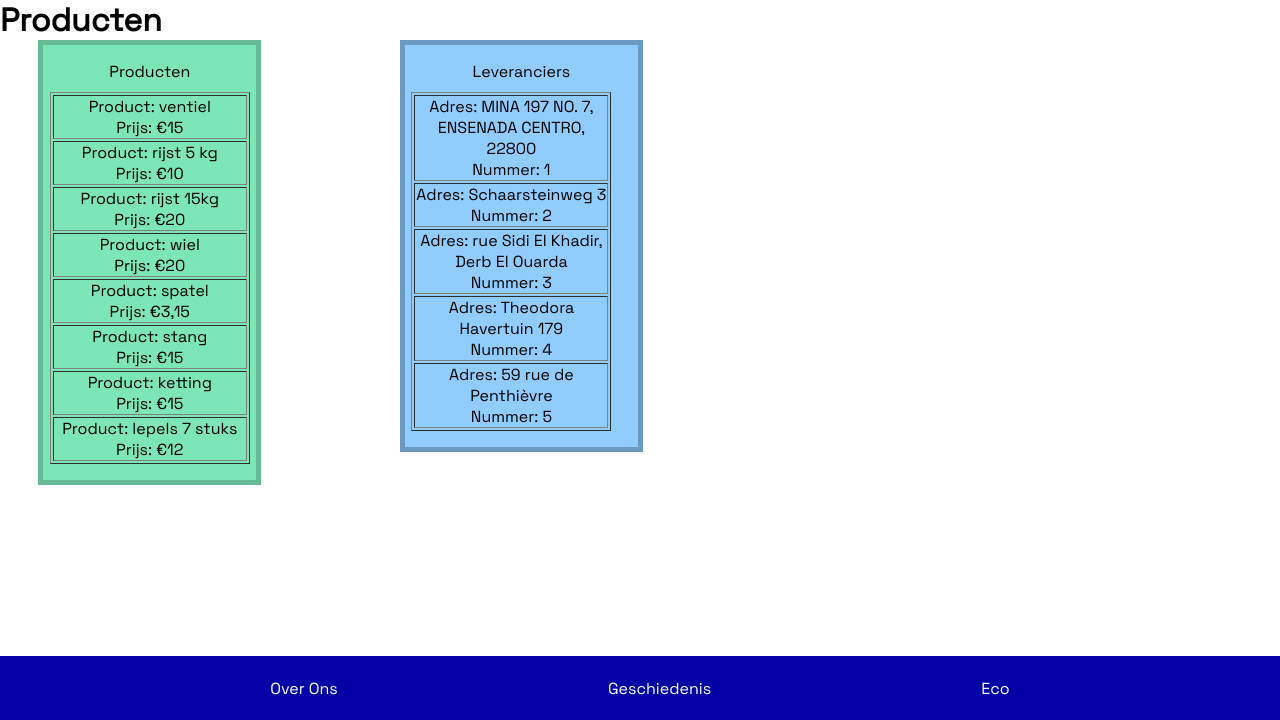
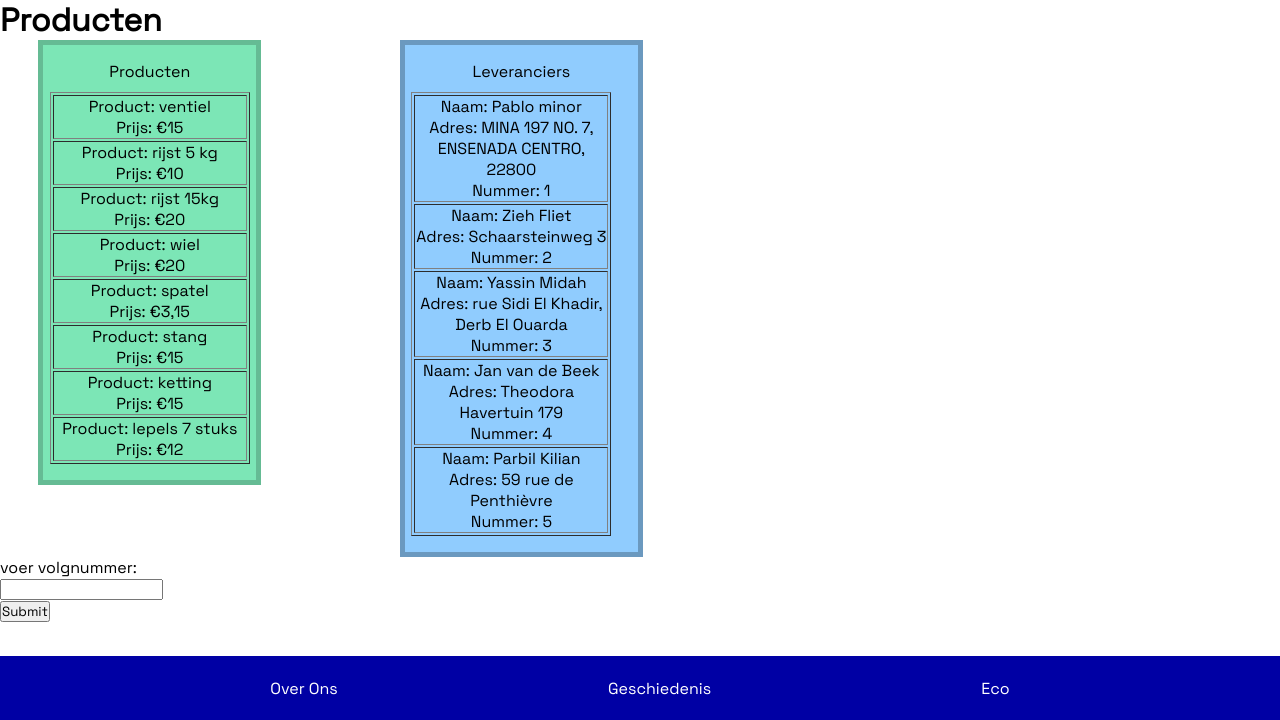
Before and after one commit to NouamanGuendoul/project-3, a PHP site: page /producten/producten.php in a window 1280 px wide. Shown: the part 80-800 px from the top of the page. Run offline with PHP 8.4, Linux system fonts and the light colour scheme; data comes from the database, SQL or seed files in the repository.

Commit message:
filter producten leveranciers

```diff
--- a/webpage/producten/producten.php
+++ b/webpage/producten/producten.php
@@ -56,15 +56,56 @@ include "./connectpdo.php";
 
         foreach ($result as $data) {
             echo " <tr> <td>  ";
+            echo" Naam: ". $data['naamleveranciers'] . "<br>";
             echo" Adres: ". $data['adresgegevensleveranciers'] . "<br>";
             echo " Nummer: " . $data['volgnummer'] . "";
 
 
         }
         echo "</td> </tr>  </table>";
+
     }  catch(PDOException $e)  {
         //die("Error!: " . $e->message());
     }
-    echo"</div> <br>";
+
     echo "</div>";
+
+
+
+  // Check if the form has been submitted
+if (isset($_POST['submit'])) {
+    // Retrieve the value of the input field with name "id"
+    $id = $_POST['id'];
+
+    $conn = new mysqli($servername, $username, $password, $dbname);
+
+    // Check connection
+    if ($conn->connect_error) {
+        die("Connection failed: " . $conn->connect_error);
+    }
+
+    $sql = "SELECT volgnummer, naamleveranciers, adresgegevensleveranciers FROM leveranciers WHERE volgnummer='$id'";
+    $result = $conn->query($sql);
+
+    if ($result->num_rows > 0) {
+        // output data of each row
+        while ($row = $result->fetch_assoc()) {
+            echo "volgnummer: " . $row["volgnummer"] . "<br>" .
+                "Name: " . $row["naamleveranciers"] . "<br>" .
+                $row["adresgegevensleveranciers"] . "<br>";
+        }
+    } else {
+        echo "0 results";
+    }
+
+    $conn->close();
+}
+
     ?>
+
+
+<form method="post">
+    <label for="id">voer volgnummer:</label>
+    <input type="text" name="id" id="id">
+    <button type="submit" name="submit">Submit</button>
+</form>
```
